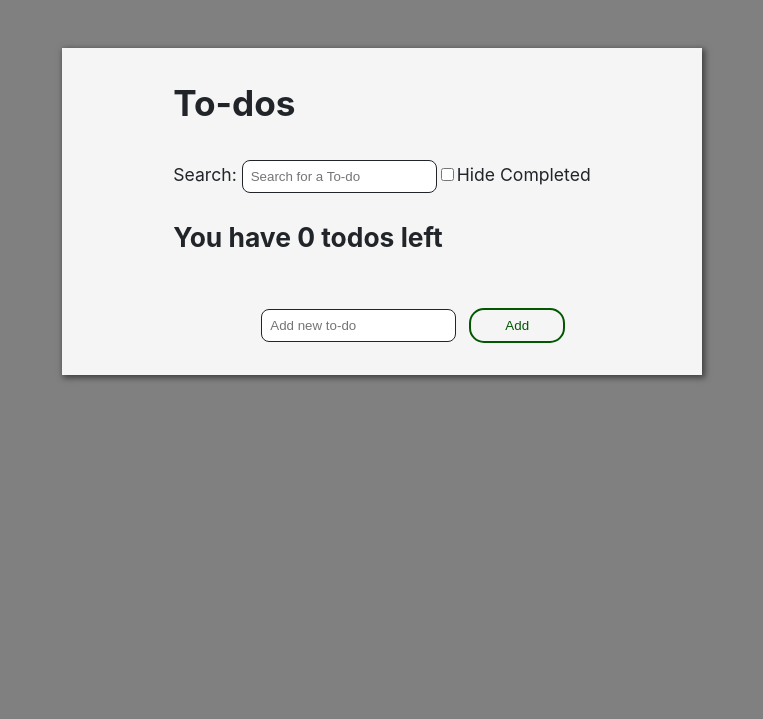
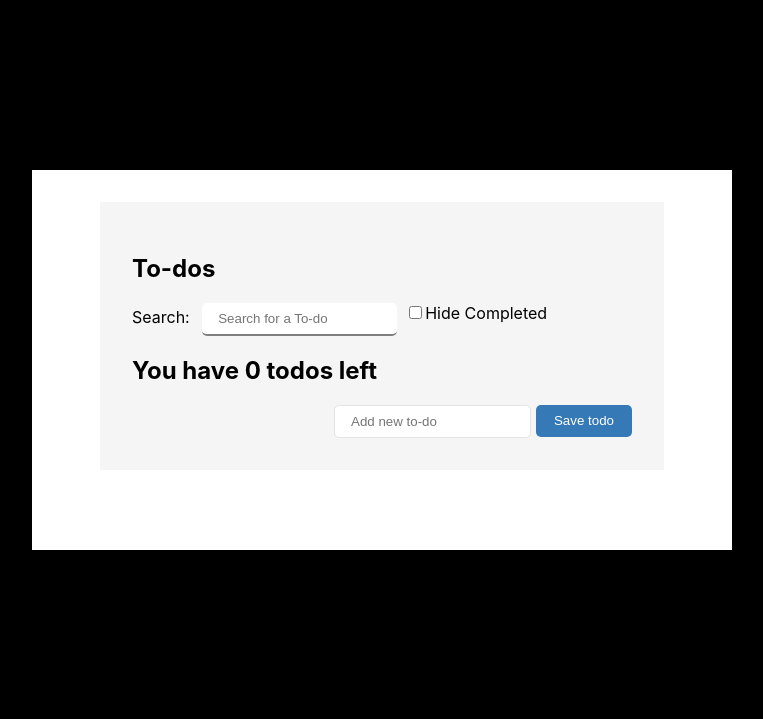
Before and after one commit to onives/Todo-Application, a PHP site: page / in a window 1280 px wide. Shown: the top 719 px of the page, without its empty margins (258-1021 px from the left). Run offline with PHP 8.4, Linux system fonts and the light colour scheme.

Commit message:
new commit

```diff
--- a/index.html
+++ b/index.html
@@ -5,6 +5,8 @@
         <link rel="stylesheet" href="todo.css">
     </head>
     <body>
+        <section class="main-content">
+            <div id="main">
                 <div class="container">
                     <h1>To-dos</h1>
                     <div class="nav">
@@ -18,11 +20,12 @@
                     <div id="todos"></div>
                     <form id="new-todo">
                         <input class="new-todo-input" type="text" placeholder="Add new to-do" name="text">
-                <button class="btn-main">Add</button>
+                        <button class="btn-main">Save todo</button>
                     </form>
                 </div>
+            </div>
+        </section>
         <script src="uuidv4.js"></script>
-        <!-- <script src="http://wzrd.in/standalone/uuid%2Fv4@latest"></script> -->
         <script src="todo-functions.js"></script>
         <script src="to-do.js"></script>
     </body>
--- a/todo.css
+++ b/todo.css
@@ -1,53 +1,61 @@
 body{
     margin: 0;
+    background-color: #000;
     font-family: -apple-system, BlinkMacSystemFont, "Segoe UI", Roboto, "Helvetica Neue", Arial, "Noto Sans", sans-serif, "Apple Color Emoji", "Segoe UI Emoji", "Segoe UI Symbol", "Noto Color Emoji";
-    font-size: 1.1rem;
-    font-weight: 400;
-    line-height: 1.8;
-    color: #212529;
-    text-align: left;
-    background-color: gray;
+}
+#main {
+    width: 700px;
+    background-color: #fff;
+    display: flex;
+    justify-content: center;
+  }
+.main-content {
+    height: 90vh;
+    display: flex;
+    align-items: center;
+    justify-content: center;
 }
 .container{
-    display: flex;
-    flex-flow: wrap column;
-    width: 50%;
-    margin: auto;
-    margin-top: 3rem;
-    margin-bottom: 3rem;
-    background-color: whitesmoke;
-    align-content: center;
-    box-shadow: 2px 2px 6px 1px rgba(0, 0, 0, 0.5);
+    background-color: #f5f5f5;
+    width: 500px;
+    margin-top: 2rem;
+    margin-bottom: 5rem;
+    padding: 2rem;
 }
 .nav{
     display: flex;
 }
-#search-todo, .new-todo-input{
-    padding: 8px;
-    border: 1px solid  #212529;
-    border-radius: 8px;
-
+.new-todo-input{
+    height: 1.8rem;
+    border: 1px solid #e4e4e4;
+    border-radius: 5px;
+    padding-left: 1rem;
+}
+#search-todo{
+    height: 1.8rem;
+    border: none;
+    border-bottom: 2px solid gray;
+    border-radius: 5px;
+    padding-left: 1rem;
+    margin-right: 8px;
+    margin-left: 8px;
 }
 #new-todo{
-    margin-top: 1.5rem;
-    margin-bottom: 2rem;
-    margin-left: 5.5rem;
+    display: flex;
+    justify-content: flex-end;
+    margin-top: 1rem;
 }
 .btn-main{
+    background-color: #3579b6;
+    color: #fff;
+    border-radius: 5px;
+    border: 0;
     width: 6rem;
-    padding: 8px;
-    border: 2px solid rgb(1, 88, 1);
-    background-color: inherit;
-    border-radius: 15px;
-    color: rgb(1, 88, 1);
-    margin-left: 0.5rem;
+    height: 2rem;
     cursor: pointer;
+    margin-left: 5px;
 }
-.btn-main:hover{
-    background-color: rgb(1, 88, 1);
-    color: #ffffff;
-    border: none;
-}
+
 .todos{
     margin: 10px;
 }
@@ -59,19 +67,16 @@ body{
 }
 .remove-btn{
     float: right;
-    border-radius: 5px;
+    border-radius: 2px;
     width: 1.5rem;
-    background-color: rgb(240, 10, 10);
+    background-color: #E4002B;
     border: none;
     color: white;
     cursor: pointer;
-    padding: 3px;
-    margin-top: 3px;
+    padding: 2px;
 }
 .todos-div{
-    background-color: white;
-    border: 1px solid gray;
-    padding: 5px;
-    border-collapse: collapse;
-    margin: 2px;
+    background-color: #fff;
+    border: 1px solid #f0f0f0;
+    padding: 4px;
 }
```
Lines whose indentation alone changed are shown as unchanged.
